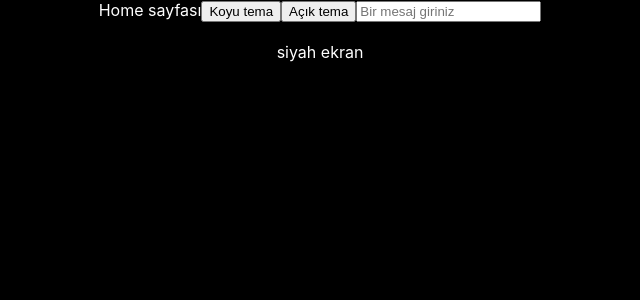
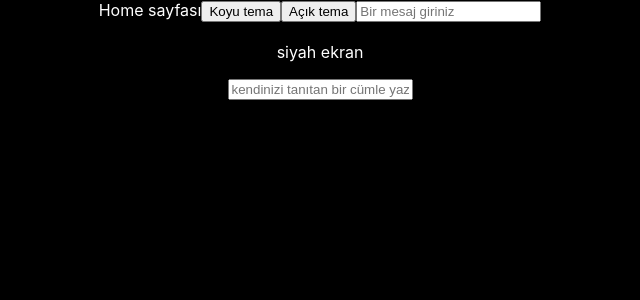
Before and after one commit to GoktugYmsk/react-redux-challange, a React (Create React App) app: page / in a window 1280 px wide. Shown: the top 300 px of the page, without its empty margins (320-960 px from the left). Built offline with nearby package versions, Linux system fonts and the light colour scheme.

Commit message:
login screen attempt

```diff
--- a/src/App.js
+++ b/src/App.js
@@ -4,6 +4,9 @@ import { useDispatch, useSelector } from "react-redux";
 import { dark } from './components/altcomponents/Child1';
 import { light } from './components/altcomponents/Child1';
 import { setMessage } from './components/altcomponents/Child1';
+import Contact from './components/Contact';
+import Context from './components/Context';
+
 
 
 function App() {
@@ -15,12 +18,15 @@ function App() {
       Home sayfası
       <button onClick={() => dispatch(dark())}>Koyu tema</button>
       <button onClick={() => dispatch(light())}>Açık tema</button>
-      <input placeholder="Bir mesaj giriniz" onChange={(e)=>dispatch(setMessage(e.target.value))} />
+      <input placeholder="Bir mesaj giriniz" onChange={(e) => dispatch(setMessage(e.target.value))} />
       <br />
       <br />
       {!screen ? "siyah ekran" : "beyaz ekran"}
       <br />
-      <Home/>
+      <Home />
+      <Contact/>
+      <br/>
+      <Context/>
     </div>
   );
 }
--- /dev/null
+++ b/src/components/Contact.js
@@ -0,0 +1,16 @@
+import React from 'react'
+import { useDispatch } from 'react-redux'
+import { setDeneme } from './altcomponents/Child1'
+
+function Contact() {
+
+    const dispatch = useDispatch()
+
+  return (
+    <div>
+      <input placeholder='kendinizi tanıtan bir cümle yazınız' onChange={(e)=> dispatch(setDeneme(e.target.value))} />
+    </div>
+  )
+}
+
+export default Contact
--- /dev/null
+++ b/src/components/Context.js
@@ -0,0 +1,15 @@
+import React from 'react'
+import { useSelector } from 'react-redux'
+
+function Context() {
+
+    const denemeScreen = useSelector((state) => state.activeTheme.deneme)
+
+    return (
+        <div className='contextContainer' >
+            <p>{denemeScreen}</p>
+        </div>
+    )
+}
+
+export default Context
--- a/src/components/altcomponents/Child1.js
+++ b/src/components/altcomponents/Child1.js
@@ -3,6 +3,7 @@ import { createSlice } from '@reduxjs/toolkit'
 const initialState = {
     theme: false,
     message: '',
+    deneme: '',
 }
 
 export const Child1 = createSlice({
@@ -17,11 +18,14 @@ export const Child1 = createSlice({
         },
         setMessage: (state, action) => {
             state.message = action.payload;
+        },
+        setDeneme:(state,acticon) => {
+            state.deneme = acticon.payload;
         }
     },
 })
 
 
-export const { dark, light,setMessage } = Child1.actions
+export const { dark, light,setMessage,setDeneme } = Child1.actions
 
 export default Child1.reducer
```
Also changed, not shown: src/App.css (line endings or trailing spaces).
